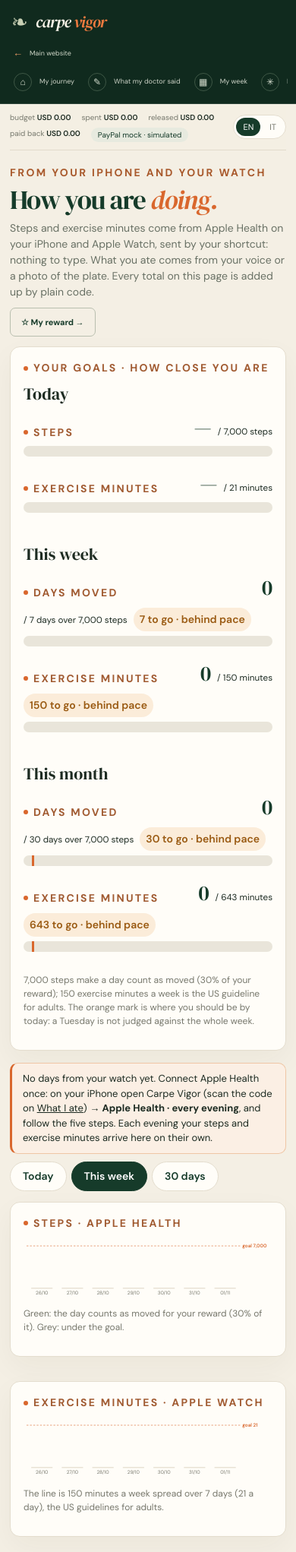
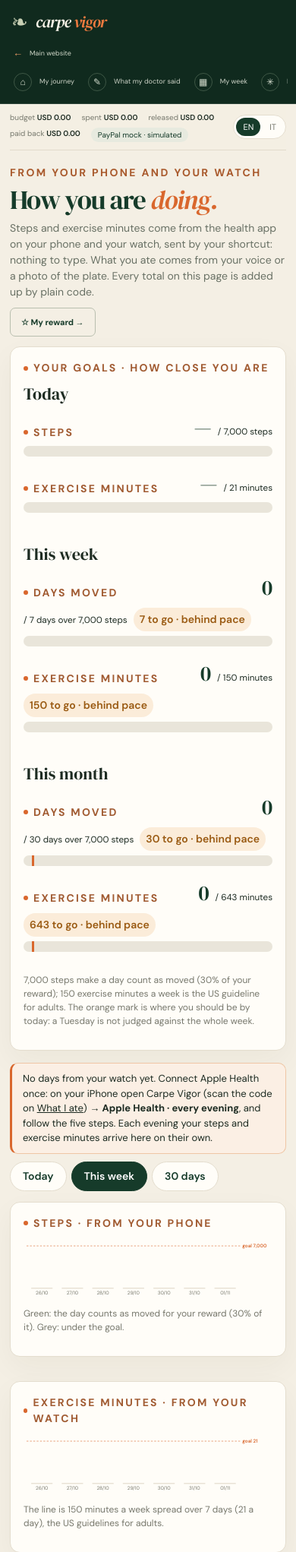
Before and after one commit to abenzia/carpe-vigor, a FastAPI app: page /report in a window 390 px wide. Shown: the top 2043 px of the page at 76% size. Run offline with FastAPI, Linux system fonts and the light colour scheme.

Commit message:
Video: My training in the movement scene; no brand names on the pages it shows
The movement line now shows the training program built around the record (invented person).
The report, reward, movement and phone pages the video shows say "the health app on your phone"
instead of brand names (the rules allow no third-party marks); the setup steps inside keep them.
BMI is computed from height and weight when the measures have none stored.
README and Devpost describe My training.

Co-Authored-By: Claude Opus 5.5 <noreply@anthropic.com>

```diff
--- a/carpevigor/training.py
+++ b/carpevigor/training.py
@@ -133,6 +133,8 @@ def limits(health: dict, rows: list[dict], doctor: DoctorLimits | dict | None, a
     doctor = DoctorLimits(**doctor) if isinstance(doctor, dict) else doctor or DoctorLimits()
     L = Limits()
     age, bmi = health.get("age"), health.get("bmi")
+    if bmi is None and health.get("height_cm") and health.get("weight_kg"):
+        bmi = round(health["weight_kg"] / (health["height_cm"] / 100) ** 2, 1)
     if age is not None and age < 18:
         L.stop = "This program is for adults: under 18, movement is planned with your doctor or pediatrician."
         return L
--- a/templates/move.html
+++ b/templates/move.html
@@ -31,7 +31,7 @@
         <form method="post" action="/reward/steps" class="row" style="margin-top:8px"><input type="hidden" name="back" value="/move">
           <input type="text" name="steps" value="{{ steps|join(', ') if steps else '8200, 6100, 9400, 7300, 4800, 11200, 7600' }}" style="flex:1" aria-label="Seven days of steps">
           <button class="secondary" type="submit">Sync</button></form>
-        <p class="tiny muted">In the demo you type them as a watch would send them (Health Connect or Apple Health in the product).</p></details>
+        <p class="tiny muted">In the demo you type them as a watch would send them (from the phone's health app in the product).</p></details>
       </section>
     </div>
   </div>
--- a/templates/phone.html
+++ b/templates/phone.html
@@ -71,7 +71,7 @@
   <p class="muted">Tip: tap Share → “Add to Home Screen” to keep Carpe Vigor one tap away.</p>
 
   <details class="card">
-    <summary><b>Siri &amp; Apple Watch</b> · set up once</summary>
+    <summary><b>Voice, from your watch</b> · set up once</summary>
     <p class="muted">Two things to copy into the Shortcuts app. They are yours: don't share them.</p>
     <p><b>1 · Address</b></p>
     <div class="copy"><code id="siri-url">{{ siri_url }}</code><button type="button" data-copy="siri-url">Copy</button></div>
@@ -86,7 +86,7 @@
     </ol>
   </details>
   <details class="card">
-    <summary><b>Apple Health</b> · steps and exercise minutes, every evening</summary>
+    <summary><b>Steps and exercise minutes</b> · every evening</summary>
     <p class="muted">Your iPhone and Apple Watch already count your steps and exercise minutes. This shortcut sends today's to Carpe Vigor each evening: nothing to type. First give your consent on <b>Measures</b> (on the computer).</p>
     <p><b>Address</b></p>
     <div class="copy"><code id="health-url">{{ health_url }}</code><button type="button" data-copy="health-url">Copy</button></div>
--- a/templates/progress.html
+++ b/templates/progress.html
@@ -12,9 +12,9 @@
   .charts{display:grid;grid-template-columns:1fr 1fr;gap:16px} @media (max-width:900px){.charts{grid-template-columns:1fr}}
 </style>
 <section class="section-view">
-<div class="view-head"><div><p class="eyebrow">From your iPhone and your watch</p>
+<div class="view-head"><div><p class="eyebrow">From your phone and your watch</p>
   <h1 class="view-title">How you are <i>doing.</i></h1>
-  <p class="view-desc" style="max-width:660px">Steps and exercise minutes come from Apple Health on your iPhone and Apple Watch, sent by your shortcut: nothing to type. What you ate comes from your voice or a photo of the plate. Every total on this page is added up by plain code.</p></div>
+  <p class="view-desc" style="max-width:660px">Steps and exercise minutes come from the health app on your phone and your watch, sent by your shortcut: nothing to type. What you ate comes from your voice or a photo of the plate. Every total on this page is added up by plain code.</p></div>
   <a class="button line" href="/reward">☆ My reward →</a></div>
 
 <section class="card pad goals">
@@ -49,9 +49,9 @@
 </section>
 {% endif %}
 <div class="charts">
-  {% if r.view != 'day' %}<section class="card pad"><p class="section-kicker">Steps · Apple Health</p>{{ bars(r.rows, 'steps', r.max_steps, r.steps_goal, '#163b2a', 'steps') }}
+  {% if r.view != 'day' %}<section class="card pad"><p class="section-kicker">Steps · from your phone</p>{{ bars(r.rows, 'steps', r.max_steps, r.steps_goal, '#163b2a', 'steps') }}
     <p class="tiny muted">Green: the day counts as moved for your reward (30% of it). Grey: under the goal.</p></section>
-  <section class="card pad"><p class="section-kicker">Exercise minutes · Apple Watch</p>{{ bars(r.rows, 'exercise_min', r.max_minutes, r.daily_minutes, '#2f7d4f', 'minutes') }}
+  <section class="card pad"><p class="section-kicker">Exercise minutes · from your watch</p>{{ bars(r.rows, 'exercise_min', r.max_minutes, r.daily_minutes, '#2f7d4f', 'minutes') }}
     <p class="tiny muted">The line is 150 minutes a week spread over 7 days ({{ r.daily_minutes }} a day), the US guidelines for adults.</p></section>
 <section class="card pad"><p class="section-kicker">Calories eaten · your voice and your photos</p>
   {{ bars(r.rows, 'kcal', r.max_kcal, None, '#d9672d', 'kcal') }}
--- a/templates/reward.html
+++ b/templates/reward.html
@@ -38,7 +38,7 @@ Half of it is your basket, which PayPal sees: every dollar on vegetables, legume
     <p class="tiny"><b>{{ steps|select('ge', steps_goal)|list|length }} of {{ steps|length }} days</b> over {{ '{:,}'.format(steps_goal) }} steps. <a href="/report">Day, week and month →</a></p>
     {% endif %}
     <details class="tiny"><summary>Type steps by hand (demo)</summary>
-    <p class="tiny muted">In the demo, type seven days of steps as a watch would send them (Health Connect / Apple Health in the product, where steps typed by hand are left out). Goal: {{ '{:,}'.format(steps_goal) }} a day.</p>
+    <p class="tiny muted">In the demo, type seven days of steps as a watch would send them (from the phone's health app in the product, where steps typed by hand are left out). Goal: {{ '{:,}'.format(steps_goal) }} a day.</p>
     <form method="post" action="/reward/steps" class="row">
       <input type="text" name="steps" value="{{ steps|join(', ') if steps else '8200, 6100, 9400, 7300, 4800, 11200, 7600' }}" style="flex:1">
       <button class="secondary" type="submit">Sync</button>
```
Also changed, not shown: docs/devpost-draft.md (+6 -0 lines), docs/video-script.md (+2 -2 lines), tests/test_training.py (+5 -0 lines), README.md.
